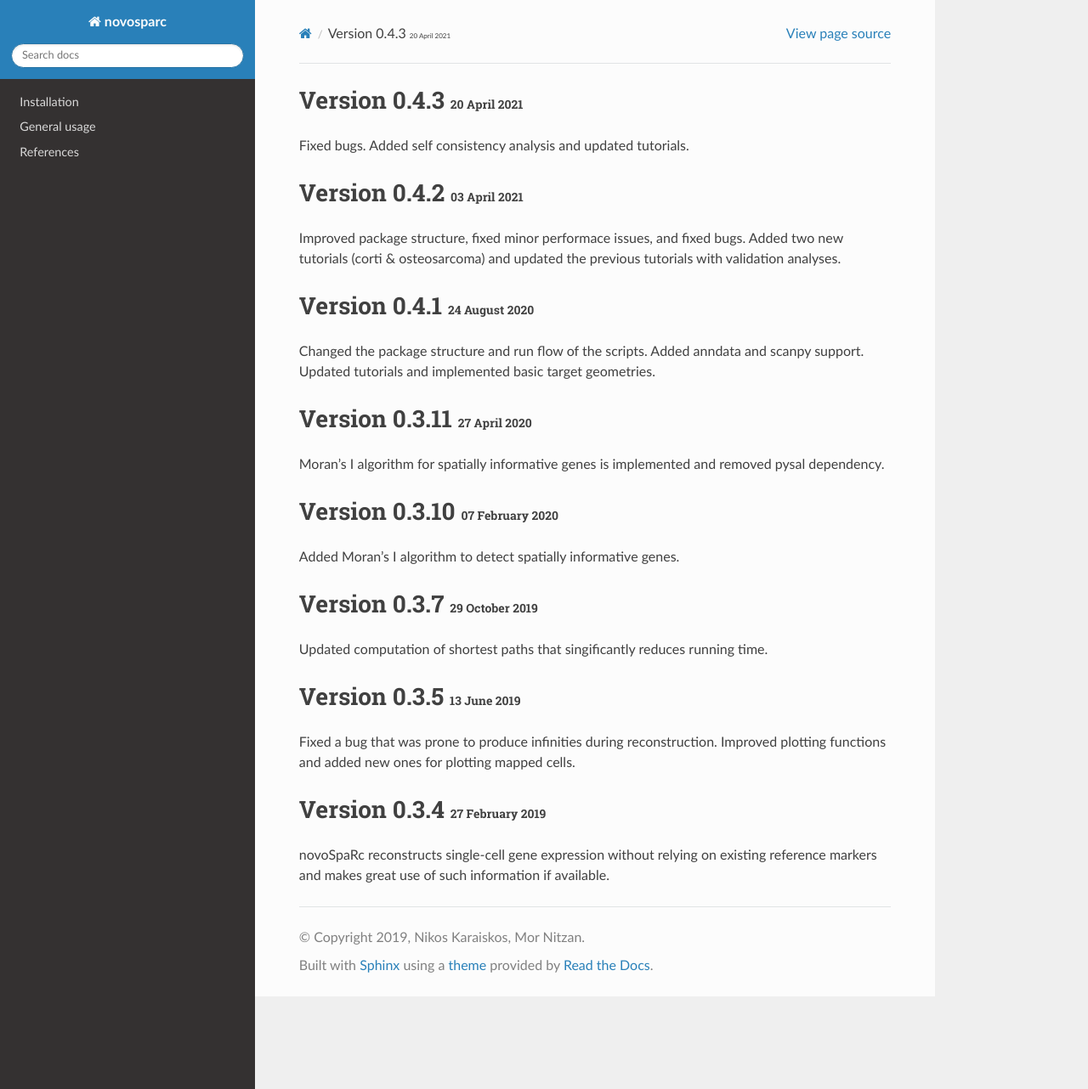
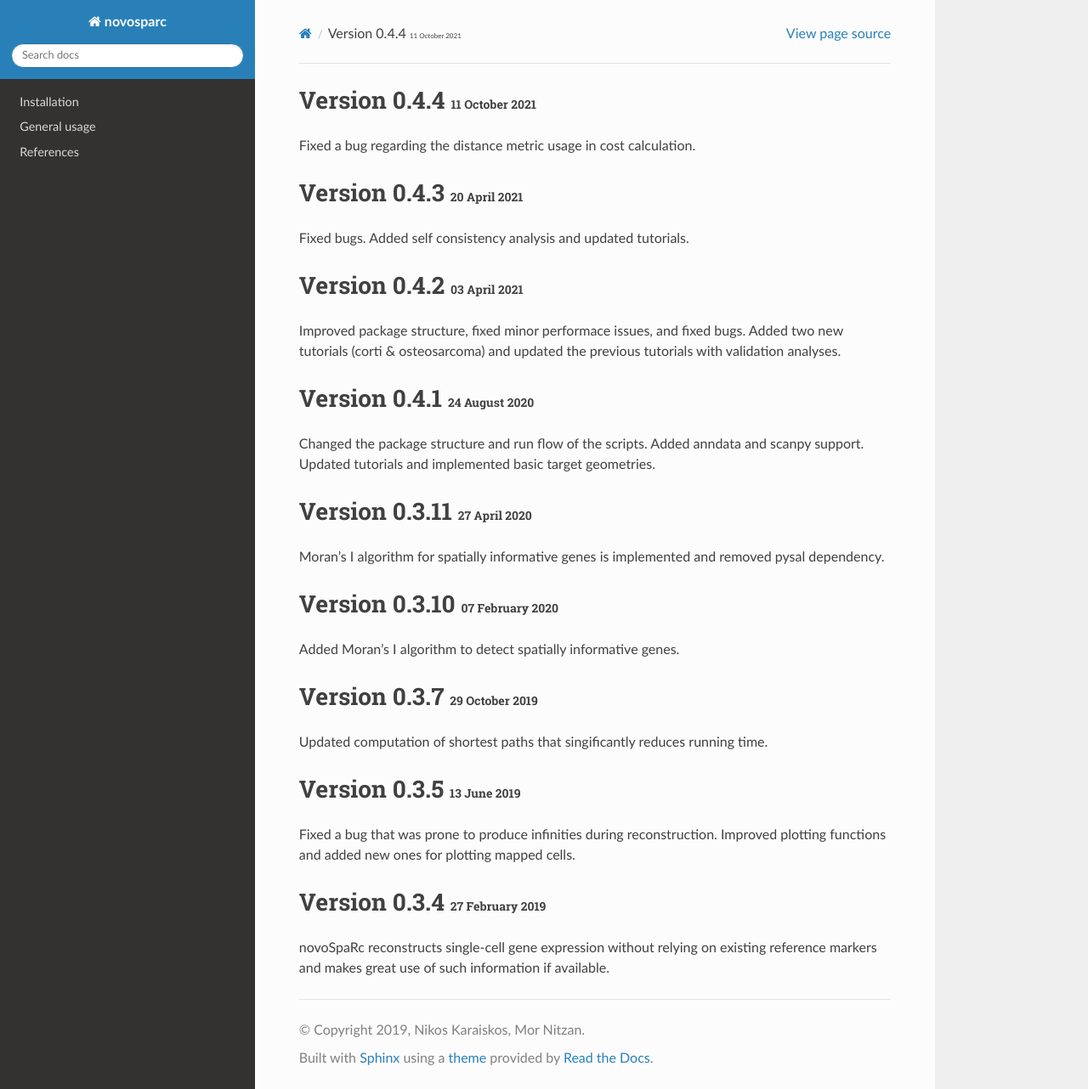
Before and after one commit to rajewsky-lab/novosparc, a Sphinx documentation site: the page built from docs/release_notes.rst, in a window 1280 px wide and 1282 px high. Shown: the whole window at 85% size. Built offline with Sphinx 7.4.7 and the Read the Docs theme 2.0.0, drawn with Linux system fonts in a browser that asks for light colours.

Commit message:
Updated version number

```diff
--- a/docs/release_notes.rst
+++ b/docs/release_notes.rst
@@ -1,6 +1,10 @@
 .. role:: small
 .. role:: smaller
 .. role:: noteversion
+
+Version 0.4.4 :small:`11 October 2021`
+---------------------------------------
+Fixed a bug regarding the distance metric usage in cost calculation.
 
 Version 0.4.3 :small:`20 April 2021`
 ---------------------------------------
--- a/novosparc/__init__.py
+++ b/novosparc/__init__.py
@@ -10,7 +10,7 @@ __email__ = ', '.join([
     'enes.senel@mdc-berlin.de',
     'noa.moriel@mail.huji.ac.il'
 ])
-__version__ = '0.4.3'
+__version__ = '0.4.4'
 
 from . import plotting as pl
 from . import preprocessing as pp
```
